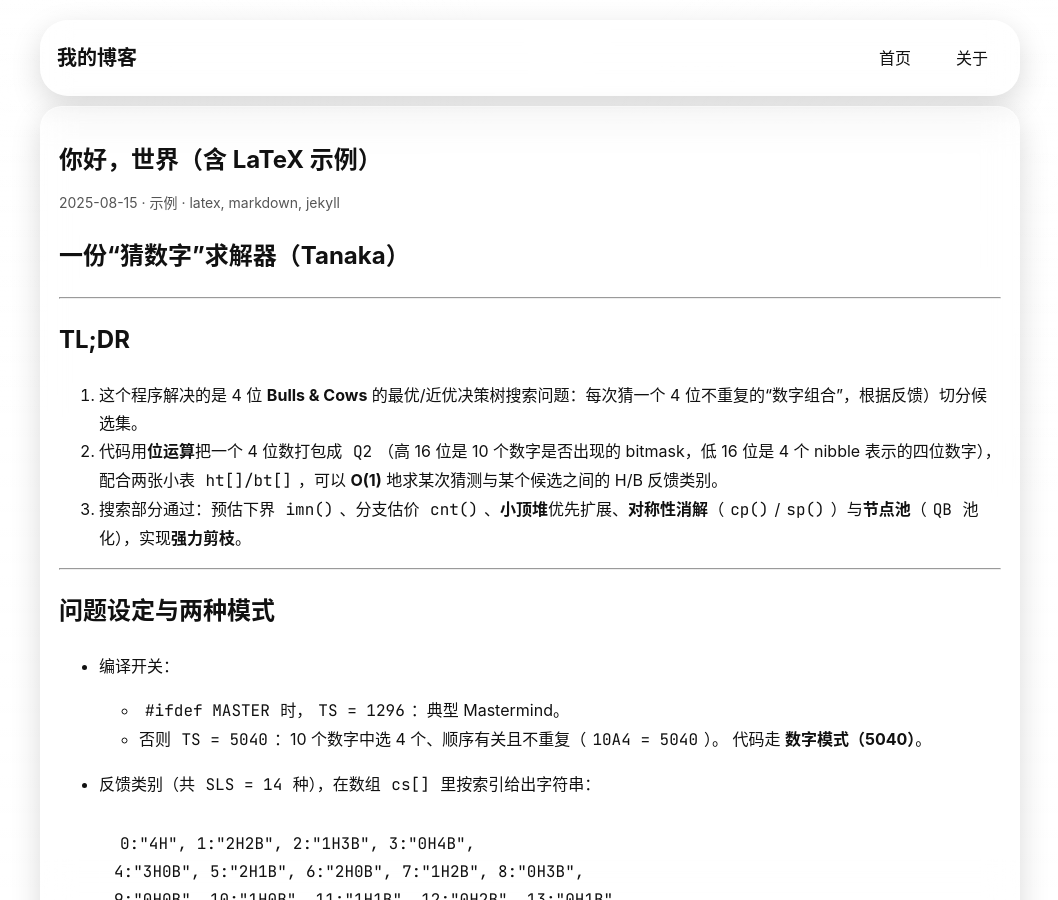
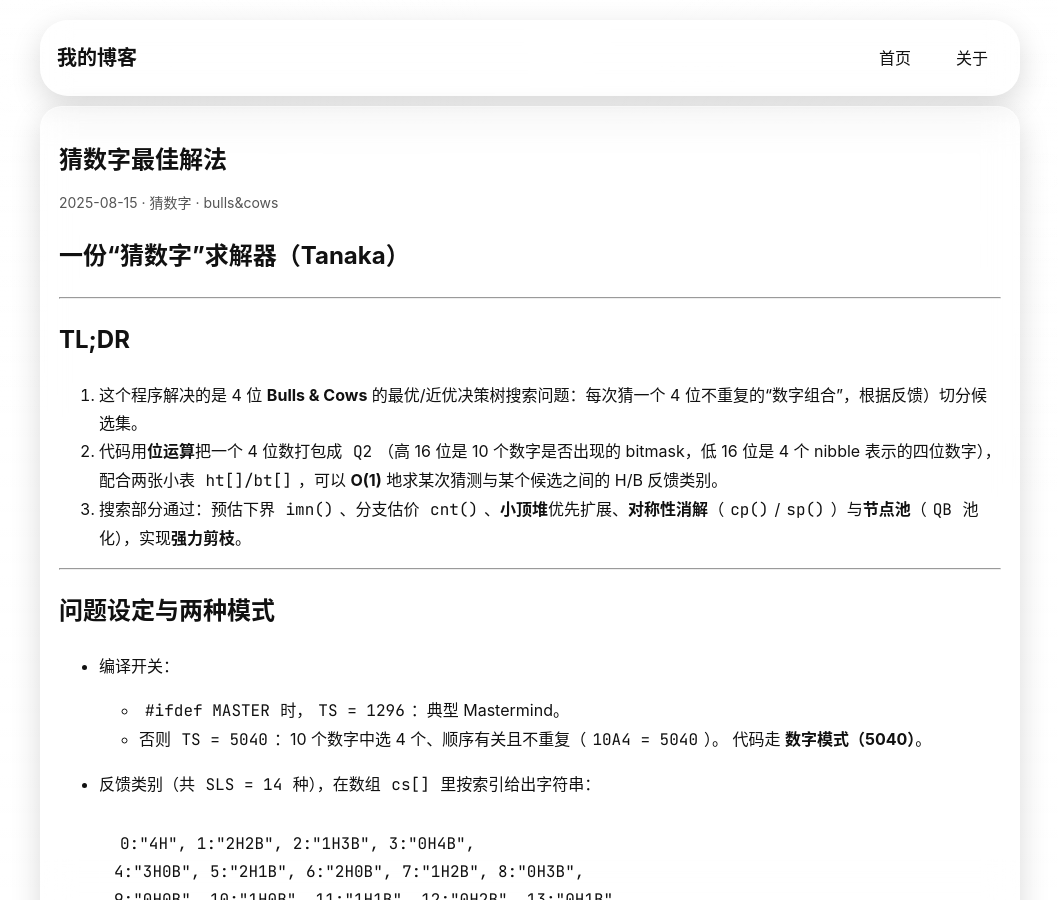
Before and after one commit to lzray-universe/blog, a Jekyll site: the page built from _posts/2025-08-15-猜数字最佳解法.md, in a window 1280 px wide and 900 px high. Shown: the whole window, without its empty margins (110-1168 px from the left). Built offline with Jekyll 4.4.1, drawn with Linux system fonts in a browser that asks for light colours; some web fonts are replaced.

Commit message:
Update 2025-08-15-猜数字最佳解法.md

```diff
--- a/_posts/2025-08-15-猜数字最佳解法.md
+++ b/_posts/2025-08-15-猜数字最佳解法.md
@@ -1,8 +1,8 @@
 ---
 layout: post
-title: "你好，世界（含 LaTeX 示例）"
-categories: [示例]
-tags: [latex, markdown, jekyll]
+title: "猜数字最佳解法"
+categories: [猜数字]
+tags: [bulls&cows]
 ---
 # 一份“猜数字”求解器（Tanaka）
 
```
